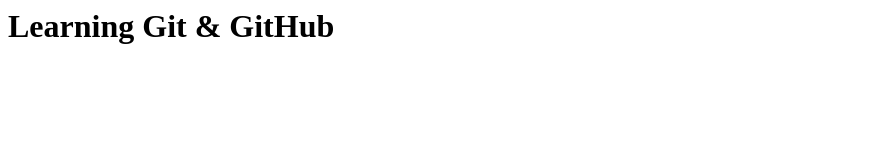
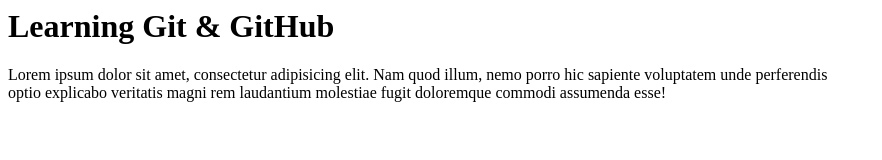
Before and after one commit to pramodyar/GitTest, a plain HTML site: page index.html in a window 1280 px wide. Shown: the whole page, without its empty margins (0-882 px from the left). Drawn offline with Linux system fonts and the light colour scheme.

Commit message:
Add paragraph for main page

```diff
--- a/index.html
+++ b/index.html
@@ -6,5 +6,11 @@
   </head>
   <body>
     <h1>Learning Git & GitHub</h1>
+    <p>
+      Lorem ipsum dolor sit amet, consectetur adipisicing elit. Nam quod illum,
+      nemo porro hic sapiente voluptatem unde perferendis<br />
+      optio explicabo veritatis magni rem laudantium molestiae fugit doloremque
+      commodi assumenda esse!
+    </p>
   </body>
 </html>
```
Also changed, not shown: 1 other file.
